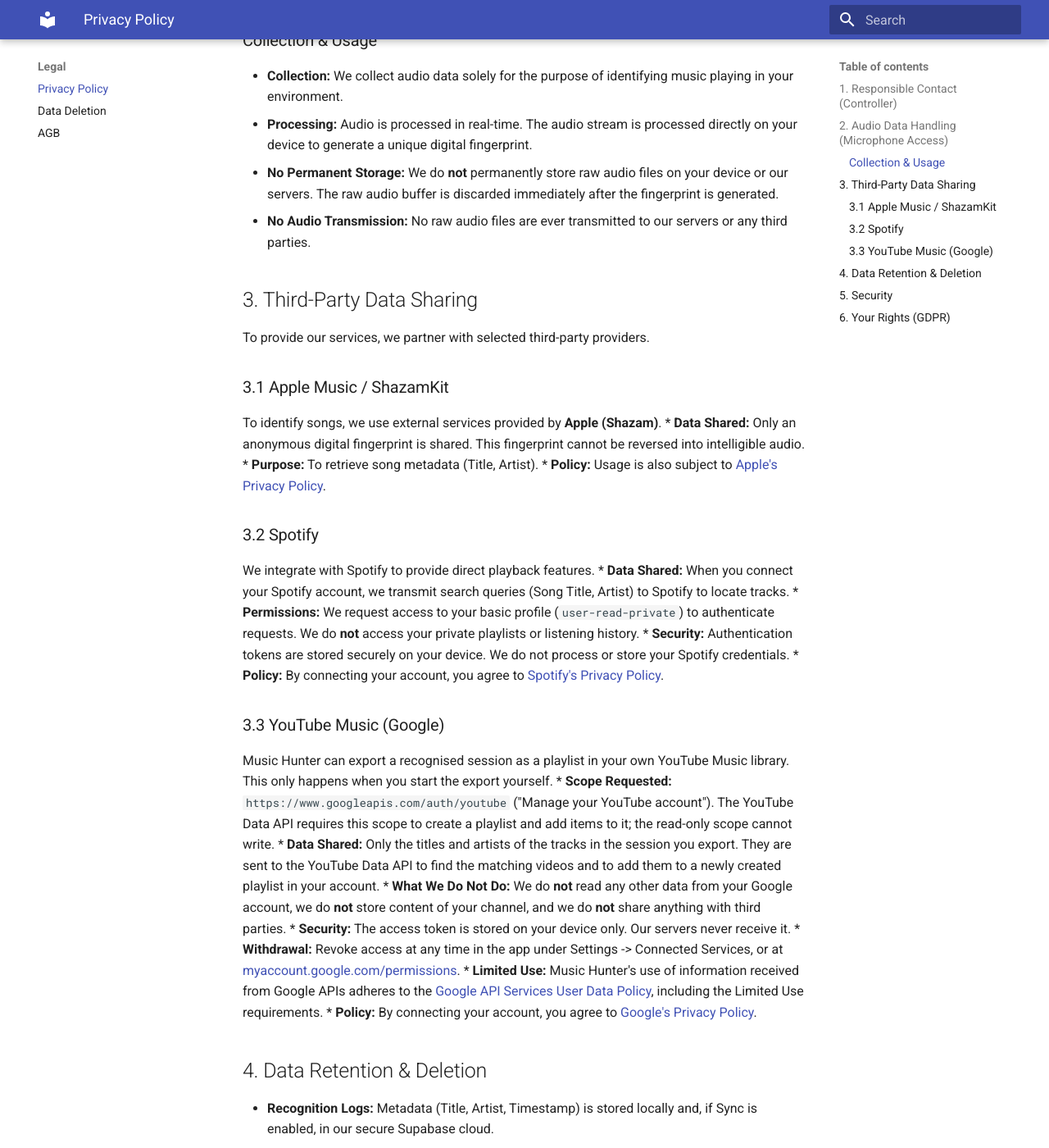
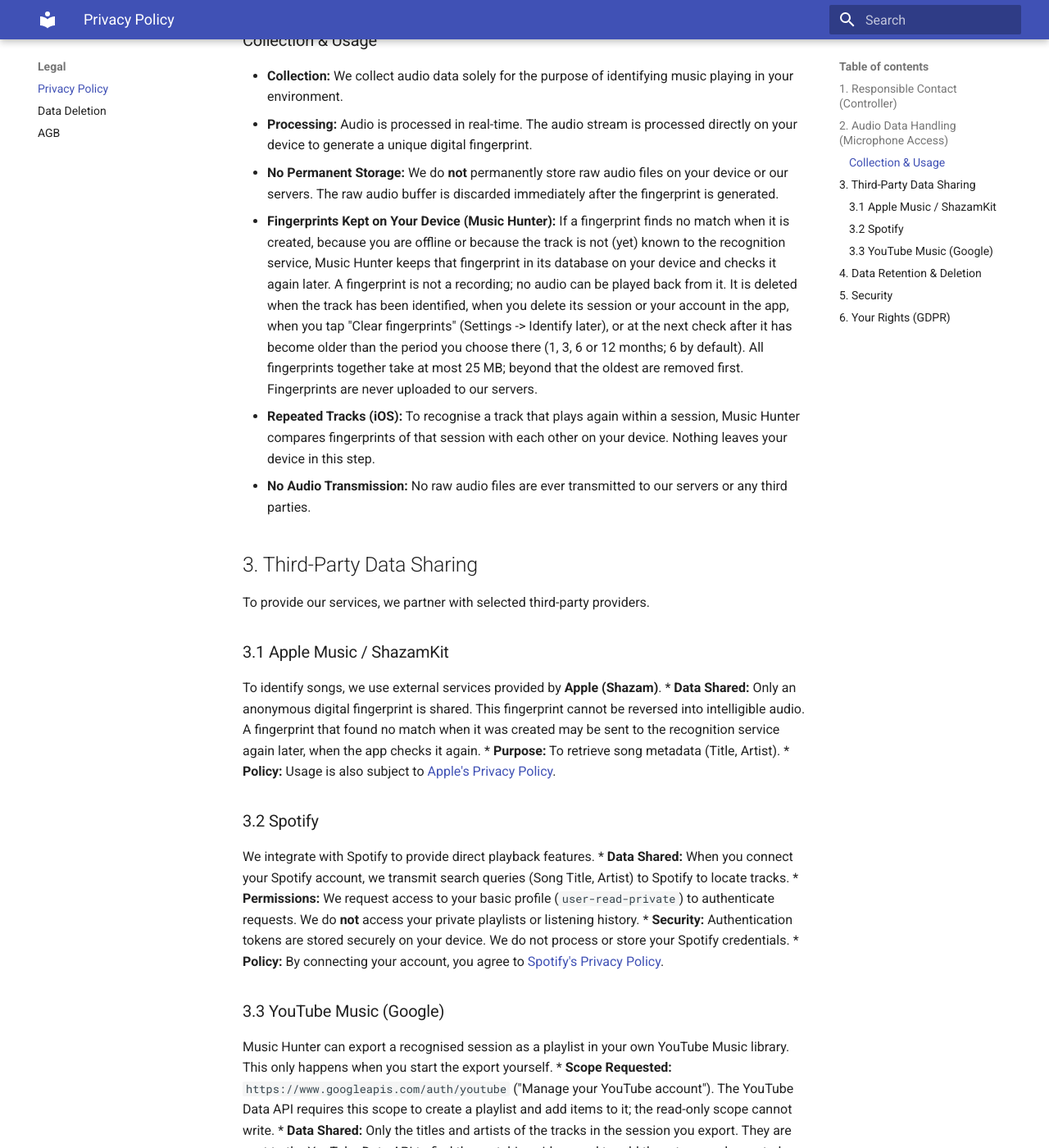
Before and after one commit to adn94/music-logger-docs, an MkDocs documentation site: the page built from docs/privacy-policy.md, in a window 1280 px wide and 1400 px high, scrolled down 536 px. Shown: the whole window at 82% size. Built offline with MkDocs 1.6.1 and Material for MkDocs 9.7.7, drawn with Linux system fonts in a browser that asks for light colours; some of the changed text lies outside the part shown.

Commit message:
Datenschutz: Fingerabdruecke ohne Treffer bleiben auf dem Geraet (Music Hunter 1.1.6) (#2)
Abschnitte 2, 3.1 und 4 um lokal gespeicherte Fingerabdruecke ergaenzt; Effective Date 2026-10-24.

```diff
--- a/docs/privacy-policy.md
+++ b/docs/privacy-policy.md
@@ -15,6 +15,8 @@
 *   **Collection:** We collect audio data solely for the purpose of identifying music playing in your environment.
 *   **Processing:** Audio is processed in real-time. The audio stream is processed directly on your device to generate a unique digital fingerprint.
 *   **No Permanent Storage:** We do **not** permanently store raw audio files on your device or our servers. The raw audio buffer is discarded immediately after the fingerprint is generated.
+*   **Fingerprints Kept on Your Device (Music Hunter):** If a fingerprint finds no match when it is created, because you are offline or because the track is not (yet) known to the recognition service, Music Hunter keeps that fingerprint in its database on your device and checks it again later. A fingerprint is not a recording; no audio can be played back from it. It is deleted when the track has been identified, when you delete its session or your account in the app, when you tap "Clear fingerprints" (Settings -> Identify later), or at the next check after it has become older than the period you choose there (1, 3, 6 or 12 months; 6 by default). All fingerprints together take at most 25 MB; beyond that the oldest are removed first. Fingerprints are never uploaded to our servers.
+*   **Repeated Tracks (iOS):** To recognise a track that plays again within a session, Music Hunter compares fingerprints of that session with each other on your device. Nothing leaves your device in this step.
 *   **No Audio Transmission:** No raw audio files are ever transmitted to our servers or any third parties.
 
 ## 3. Third-Party Data Sharing
@@ -23,7 +25,7 @@
 
 ### 3.1 Apple Music / ShazamKit
 To identify songs, we use external services provided by **Apple (Shazam)**.
-*   **Data Shared:** Only an anonymous digital fingerprint is shared. This fingerprint cannot be reversed into intelligible audio.
+*   **Data Shared:** Only an anonymous digital fingerprint is shared. This fingerprint cannot be reversed into intelligible audio. A fingerprint that found no match when it was created may be sent to the recognition service again later, when the app checks it again.
 *   **Purpose:** To retrieve song metadata (Title, Artist).
 *   **Policy:** Usage is also subject to [Apple's Privacy Policy](https://www.apple.com/legal/privacy/en-ww/).
 
@@ -46,6 +48,7 @@
 
 ## 4. Data Retention & Deletion
 *   **Recognition Logs:** Metadata (Title, Artist, Timestamp) is stored locally and, if Sync is enabled, in our secure Supabase cloud.
+*   **Fingerprints (Music Hunter):** Fingerprints without a match are stored on your device (see Section 2) and are not synchronised to our cloud. Like the rest of the app's local data, they can be included in your device's own backups (for example iCloud or Google backup) if you have enabled them. Deleting a session or your account in the app removes the fingerprints belonging to it from this device; uninstalling the app removes all of them.
 *   **Account Deletion:** You can delete your account and all associated cloud data at any time:
     *   **In-App:** Settings -> Account -> Delete Account.
     *   **Email:** Contact music.logger.app@gmail.com with the subject "Data Deletion Request".
```
Also changed, not shown: other parts of docs/privacy-policy.md (+1 -1 lines).
